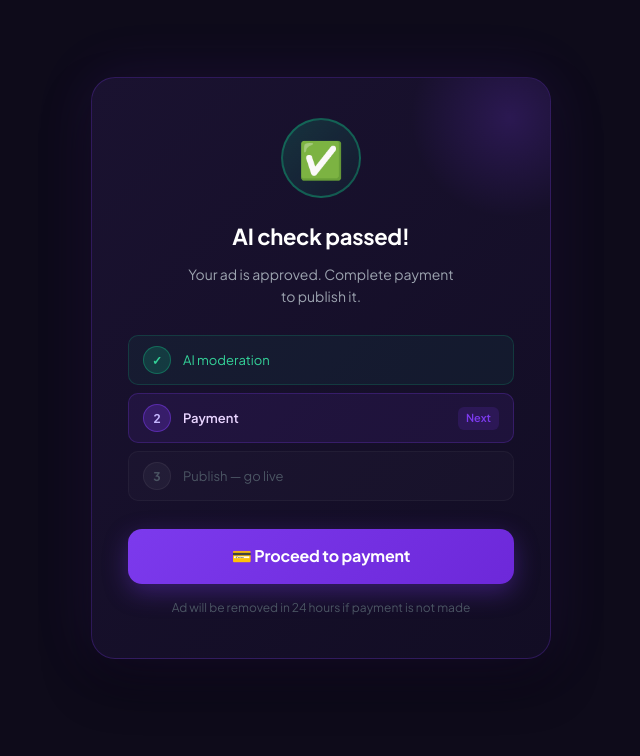
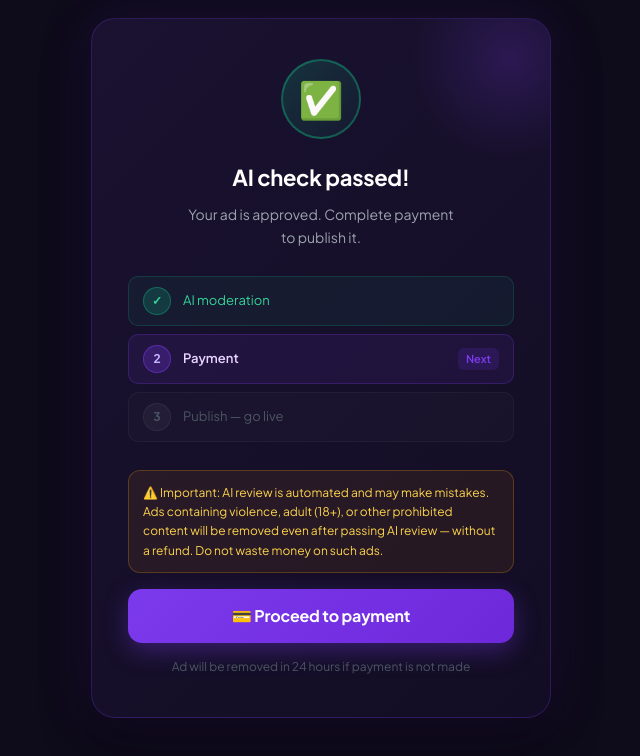
Before and after one commit to Siyovushxan/primio, a Next.js app: page /ads/1/pending in a window 1280 px wide. Shown: the top 756 px of the page, without its empty margins (319-959 px from the left). Built offline with nearby package versions, Linux system fonts and the light colour scheme; no server answers; the database is empty; a web font is replaced by a local one.

Commit message:
feat: add AI disclaimer warning before payment in 3 languages (EN/UZ/RU)

```diff
--- a/src/app/ads/[adId]/pay/page.tsx
+++ b/src/app/ads/[adId]/pay/page.tsx
@@ -24,6 +24,7 @@ const T = {
     step1: "AI approved", step2: "Payment", step3: "Ad live", step4: "View stats",
     g1: "Full refund if moderation fails", g2: "Technical issues reviewed",
     g3: "Dodo Payments secure system",
+    aiDisclaimer: "⚠️ AI review may make mistakes. Ads with violence, 18+ or other prohibited content will be removed without a refund — even if they passed AI review. Do not pay for such ads.",
   },
   uz: {
     pageLabel: "To'lov", totalSpent: "Jami sarflangan", placeAd: "Reklama berish",
@@ -40,6 +41,7 @@ const T = {
     g1: "Moderatsiyadan o'tmasa — to'liq qaytarish",
     g2: "Texnik xatolik bo'lsa — ko'rib chiqiladi",
     g3: "Dodo Payments xavfsiz to'lov tizimi",
+    aiDisclaimer: "⚠️ AI tekshiruvi xato qilishi mumkin. Zo'ravonlik, 18+ yoki boshqa taqiqlangan kontent bo'lgan reklamalar AI tekshiruvidan o'tsa ham to'lovsiz o'chiriladi. Bunday reklamalarga to'lov qilmang.",
   },
   ru: {
     pageLabel: "Оплата", totalSpent: "Всего потрачено", placeAd: "Разместить рекламу",
@@ -56,6 +58,7 @@ const T = {
     g1: "Полный возврат при отказе модерации",
     g2: "Технические ошибки рассматриваются",
     g3: "Безопасная система Dodo Payments",
+    aiDisclaimer: "⚠️ AI-проверка может ошибаться. Объявления с насилием, контентом 18+ или другим запрещённым материалом будут удалены без возврата средств — даже если прошли AI-проверку. Не оплачивайте такие объявления.",
   },
 };
 
@@ -224,6 +227,10 @@ export default function PaymentPage() {
               </div>
             </div>
 
+            <div style={{ background: "rgba(245,158,11,0.08)", border: "1px solid rgba(245,158,11,0.25)", borderRadius: 12, padding: "11px 13px", marginBottom: 14 }}>
+              <p style={{ fontSize: 12, color: "#FCD34D", lineHeight: 1.6, margin: 0 }}>{t.aiDisclaimer}</p>
+            </div>
+
             <button
               onClick={handlePay}
               disabled={paying}
--- a/src/app/ads/[adId]/pending/page.tsx
+++ b/src/app/ads/[adId]/pending/page.tsx
@@ -22,6 +22,7 @@ const T = {
     next: "Next",
     payBtn: "💳 Proceed to payment",
     payWarning: "Ad will be removed in 24 hours if payment is not made",
+    aiDisclaimer: "⚠️ Important: AI review is automated and may make mistakes. Ads containing violence, adult (18+), or other prohibited content will be removed even after passing AI review — without a refund. Do not waste money on such ads.",
   },
   uz: {
     rejected: "Rad etildi",
@@ -37,6 +38,7 @@ const T = {
     next: "Navbat",
     payBtn: "💳 To'lovga o'tish",
     payWarning: "To'lov qilmasangiz reklama 24 soatdan so'ng o'chadi",
+    aiDisclaimer: "⚠️ Muhim: AI tekshiruvi avtomatik bo'lib, xato qilishi mumkin. Zo'ravonlik, 18+ yoki boshqa taqiqlangan kontent o'z ichiga olgan reklamalar AI tekshiruvidan o'tsa ham — to'lovsiz o'chiriladi. Bunday reklamalarga pul sarflamang.",
   },
   ru: {
     rejected: "Отклонено",
@@ -52,6 +54,7 @@ const T = {
     next: "Далее",
     payBtn: "💳 Перейти к оплате",
     payWarning: "Реклама будет удалена через 24 часа, если оплата не будет произведена",
+    aiDisclaimer: "⚠️ Важно: AI-проверка автоматическая и может ошибаться. Объявления с насилием, контентом 18+ или другим запрещённым материалом будут удалены даже после прохождения AI-проверки — без возврата средств. Не тратьте деньги на такие объявления.",
   },
 };
 
@@ -225,6 +228,17 @@ export default function AdPendingPage() {
             ))}
           </div>
 
+          {/* AI disclaimer */}
+          <div style={{
+            background: "rgba(245,158,11,0.08)",
+            border: "1px solid rgba(245,158,11,0.25)",
+            borderRadius: 12, padding: "12px 14px", marginBottom: 16,
+          }}>
+            <p style={{ fontSize: 12, color: "#FCD34D", lineHeight: 1.6, margin: 0 }}>
+              {t.aiDisclaimer}
+            </p>
+          </div>
+
           {/* Pay button */}
           <button
             onClick={() => router.push(`/ads/${adId}/pay`)}
```
